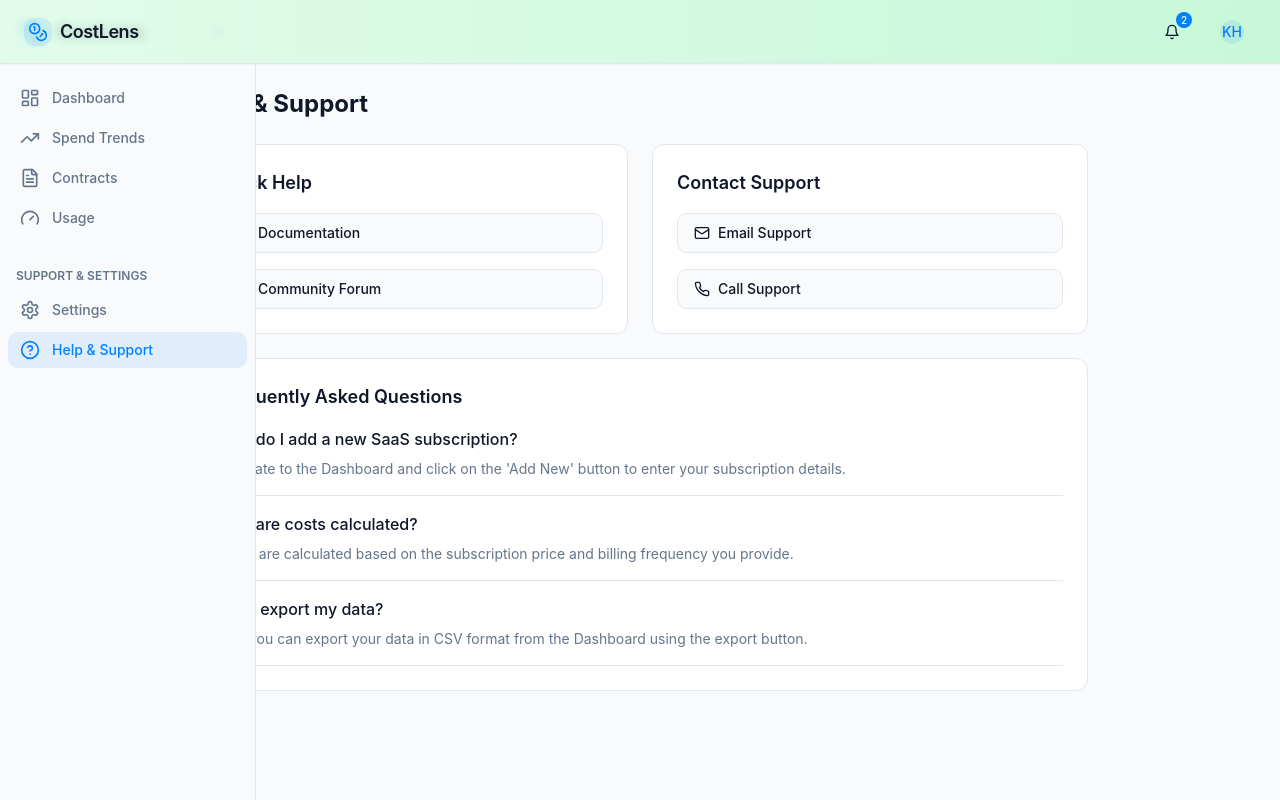
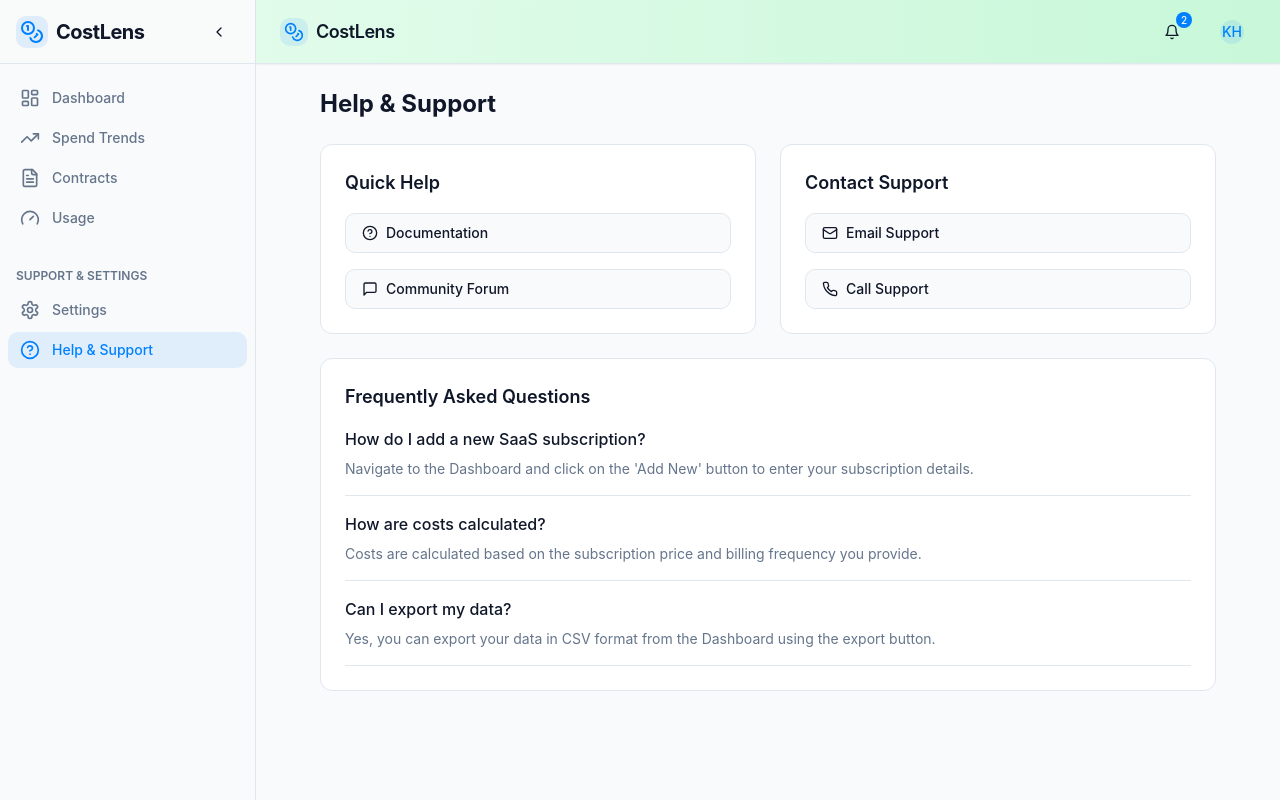
Before and after one commit to CostLens/saas-sage-keeper, a React (Vite) app: page /help in a window 1280 px wide. Built offline with nearby package versions, Linux system fonts and the light colour scheme.

Commit message:
Fix: Sidebar collapse button
Fixes an issue where the sidebar collapse button disappears when navigating to the Settings or Help pages.

```diff
--- a/src/components/Sidebar.tsx
+++ b/src/components/Sidebar.tsx
@@ -97,7 +97,7 @@ const Sidebar = ({ className }: SidebarProps) => {
           variant="ghost"
           size="icon"
           onClick={toggleCollapse}
-          className={cn("ml-auto", isCollapsed && "mx-auto")}
+          className={isCollapsed ? "mx-auto" : "ml-auto"}
         >
           {isCollapsed ? <ChevronRight className="h-4 w-4" /> : <ChevronLeft className="h-4 w-4" />}
         </Button>
@@ -109,6 +109,7 @@ const Sidebar = ({ className }: SidebarProps) => {
             <NavLink
               key={item.name}
               to={item.href}
+              end={item.href === "/"}
               className={({ isActive }) =>
                 cn(
                   "group flex items-center gap-3 rounded-md px-3 py-2 text-sm font-medium",
--- a/src/pages/Help.tsx
+++ b/src/pages/Help.tsx
@@ -9,7 +9,7 @@ const Help = () => {
   return (
     <div className="flex h-screen">
       <Sidebar />
-      <div className="flex-1 flex flex-col">
+      <div className="flex-1 flex flex-col ml-64">
         <Header />
         <main className="flex-1 overflow-auto p-6">
           <div className="max-w-4xl mx-auto">
```
